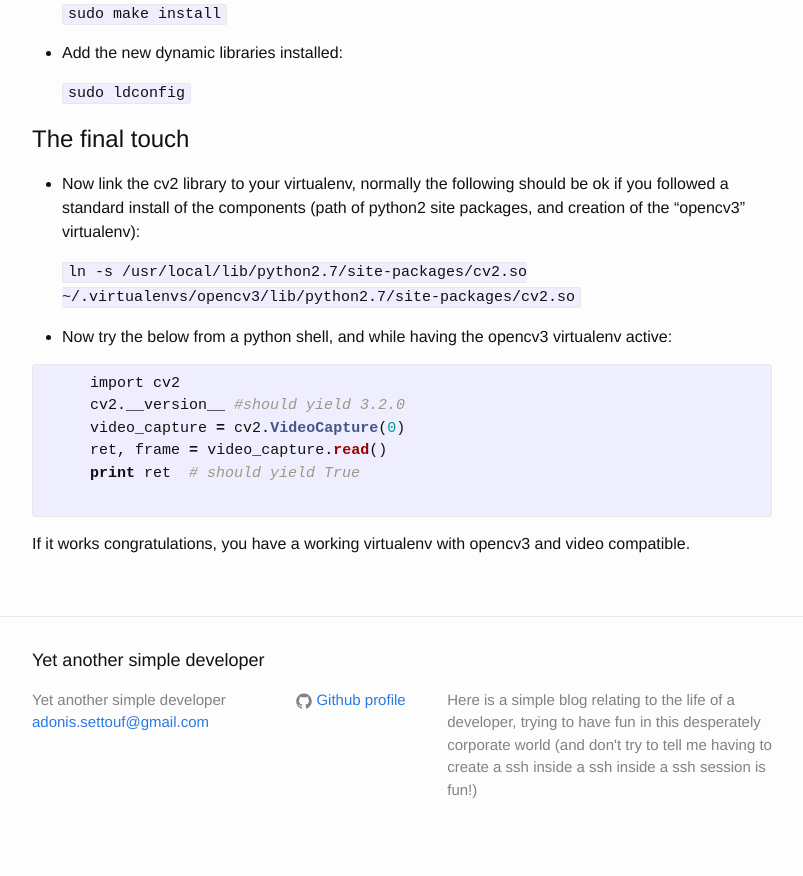
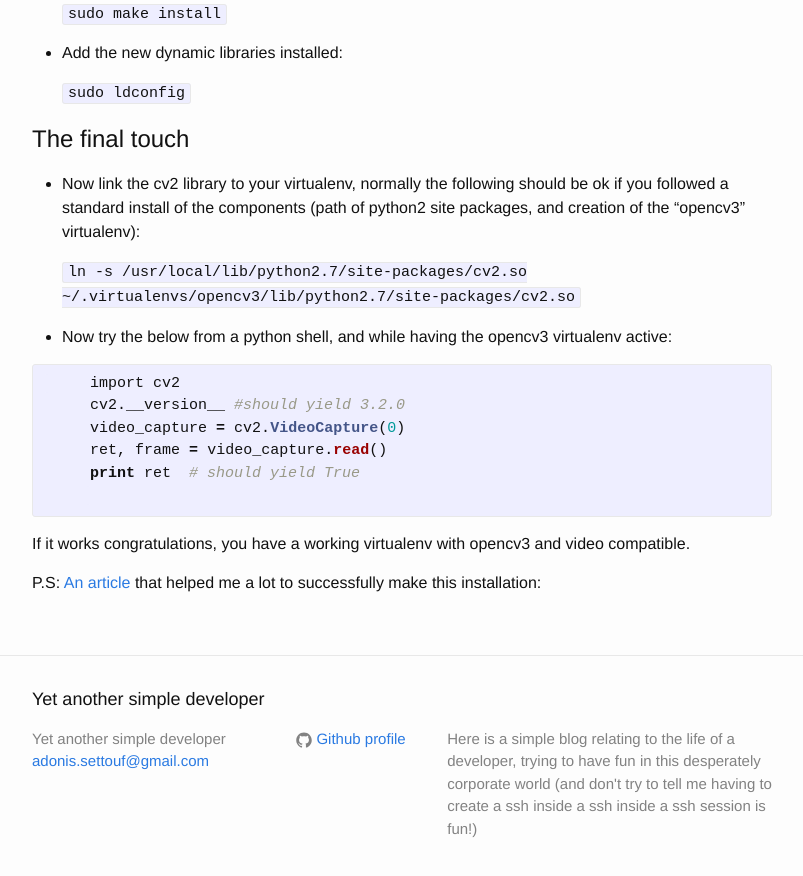
Before and after one commit to asettouf/asettouf.github.io, a Jekyll site: the page built from _posts/2017-07-23-How to install opencv3 with Python2 inside a virtualenv.markdown, in a window 1280 px wide and 900 px high, scrolled down 2175 px. Shown: the top 876 px of the window, without its empty margins (238-1041 px from the left). Built offline with Jekyll 4.4.1, drawn with Linux system fonts in a browser that asks for light colours; comment, search, counter and statistics services are not loaded.

Commit message:
Adding helpful article

```diff
--- a/_posts/2017-07-23-How to install opencv3 with Python2 inside a virtualenv.markdown
+++ b/_posts/2017-07-23-How to install opencv3 with Python2 inside a virtualenv.markdown
@@ -111,3 +111,5 @@ Mine for instance is: `(opencv3) ┌─[ado@parrot]─[~]`
      {% endhighlight %}
 
 If it works congratulations, you have a working virtualenv with opencv3 and video compatible.
+
+P.S: [An article](https://asettouf.github.io/opencv/install/python2/virtualenv/ubuntu/2017/07/23/How-to-install-opencv3-with-Python2-inside-a-virtualenv.html) that helped me a lot to successfully make this installation:
```
